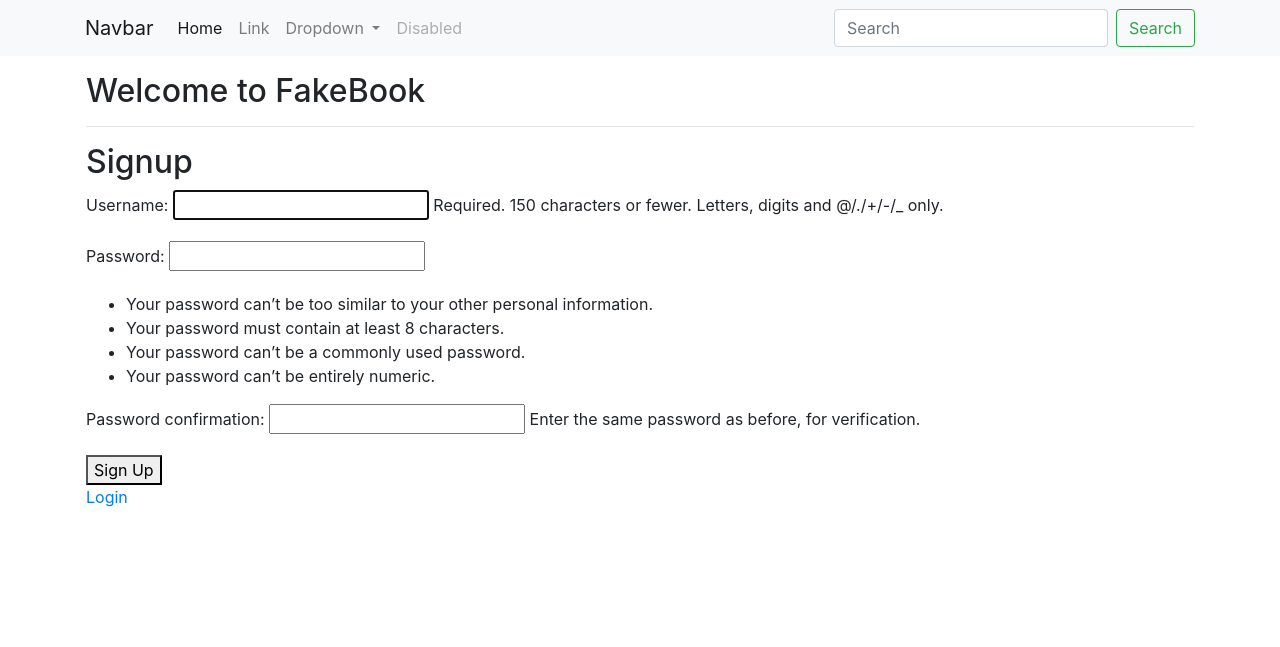
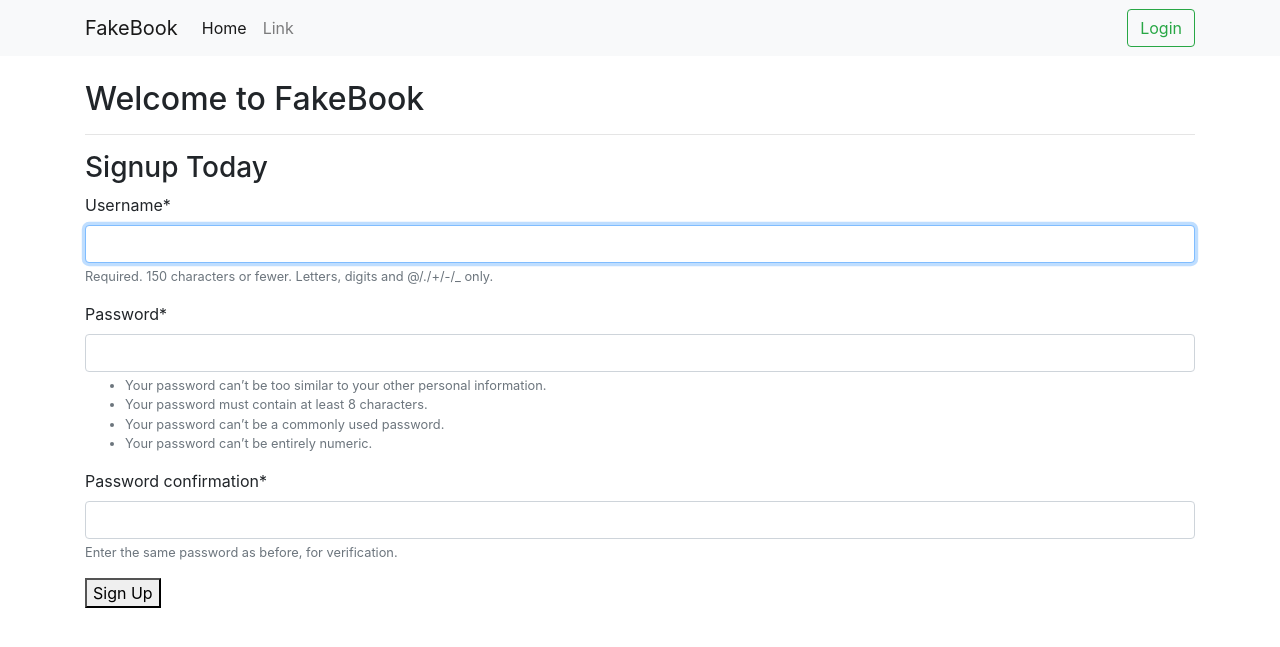
Before and after one commit to rachita18144/FCS_Project, a Django app: page / in a window 1280 px wide. Shown: the top 647 px of the page. Run offline with Django 3.2, Linux system fonts and the light colour scheme; some libraries are stand-ins or nearby versions.

Commit message:
improved forms

```diff
--- a/social_site/settings.py
+++ b/social_site/settings.py
@@ -37,8 +37,11 @@ INSTALLED_APPS = [
     'django.contrib.sessions',
     'django.contrib.messages',
     'django.contrib.staticfiles',
-    'social_site'
+    'social_site',
+    'crispy_forms'
 ]
+
+CRISPY_TEMPLATE_PACK = 'bootstrap4'
 
 MIDDLEWARE = [
     'django.middleware.security.SecurityMiddleware',
@@ -120,3 +123,4 @@ USE_TZ = True
 
 STATIC_URL = '/static/'
 LOGIN_REDIRECT_URL = '/profile/home'
+SESSION_EXPIRE_AT_BROWSER_CLOSE = True
--- a/social_site/templates/registration/base.html
+++ b/social_site/templates/registration/base.html
@@ -9,9 +9,9 @@
   </head>
   <body>
 
-<nav class="navbar navbar-expand-lg navbar-light bg-light">
+<nav class="navbar navbar-expand-lg navbar-light bg-light mb-4">
 <div class="container">
-  <a class="navbar-brand" href="#">Navbar</a>
+  <a class="navbar-brand" href="">FakeBook</a>
   <button class="navbar-toggler" type="button" data-toggle="collapse" data-target="#navbarSupportedContent" aria-controls="navbarSupportedContent" aria-expanded="false" aria-label="Toggle navigation">
     <span class="navbar-toggler-icon"></span>
   </button>
@@ -24,31 +24,33 @@
       <li class="nav-item">
         <a class="nav-link" href="#">Link</a>
       </li>
-      <li class="nav-item dropdown">
+    </ul>
+    {% if user.is_authenticated %}
+       <ul class="navbar-nav">
+        <li class="nav-item dropdown">
         <a class="nav-link dropdown-toggle" href="#" id="navbarDropdown" role="button" data-toggle="dropdown" aria-haspopup="true" aria-expanded="false">
-          Dropdown
+          {{ user.username }}
         </a>
         <div class="dropdown-menu" aria-labelledby="navbarDropdown">
           <a class="dropdown-item" href="#">Action</a>
-          <a class="dropdown-item" href="#">Another action</a>
+          <a class="dropdown-item" href="{% url 'home' %}">Profile</a>
           <div class="dropdown-divider"></div>
-          <a class="dropdown-item" href="#">Something else here</a>
+          <a class="dropdown-item" href="{% url 'logout' %}">Logout</a>
         </div>
       </li>
-      <li class="nav-item">
-        <a class="nav-link disabled" href="#" tabindex="-1" aria-disabled="true">Disabled</a>
-      </li>
     </ul>
-    <form class="form-inline my-2 my-lg-0">
-      <input class="form-control mr-sm-2" type="search" placeholder="Search" aria-label="Search">
-      <button class="btn btn-outline-success my-2 my-sm-0" type="submit">Search</button>
-    </form>
+
+    {% else %}
+      <form class="form-inline my-2 my-lg-0">
+        <a href = "{% url 'login' %}" class="btn btn-outline-success my-2 my-sm-0">Login</a>
+      </form>
+     {% endif %}
   </div>
   </div>
 </nav>
 
 
-  <div class="container" style="padding:1em;">
+  <div class="container">
     <h2>Welcome to FakeBook</h2>
     <hr>
     {% block content %}
--- a/social_site/templates/registration/login.html
+++ b/social_site/templates/registration/login.html
@@ -1,10 +1,12 @@
 {% extends "registration/base.html" %}
+
+{% load crispy_forms_tags %}
 
 {% block content %}
     <h2>Login</h2>
     <form method="post">
         {% csrf_token %}
-        {{ form.as_p }}
+        {{ form|crispy }}
         <button type="submit">Login</button>
     </form>
 {% endblock %}
--- a/social_site/templates/registration/loginSignup.html
+++ b/social_site/templates/registration/loginSignup.html
@@ -1,11 +1,12 @@
 {% extends "registration/base.html" %}
 
+{% load crispy_forms_tags %}
+
 {% block content %}
-    <h2>Signup</h2>
+    <h3>Signup Today</h3>
     <form method="post">
         {% csrf_token %}
-        {{ form.as_p }}
+        {{ form|crispy }}
         <button type="submit">Sign Up</button>
     </form>
-    <a href = "{% url 'login' %}">Login</a>
 {% endblock %}
```
Also changed, not shown: db.sqlite3.
